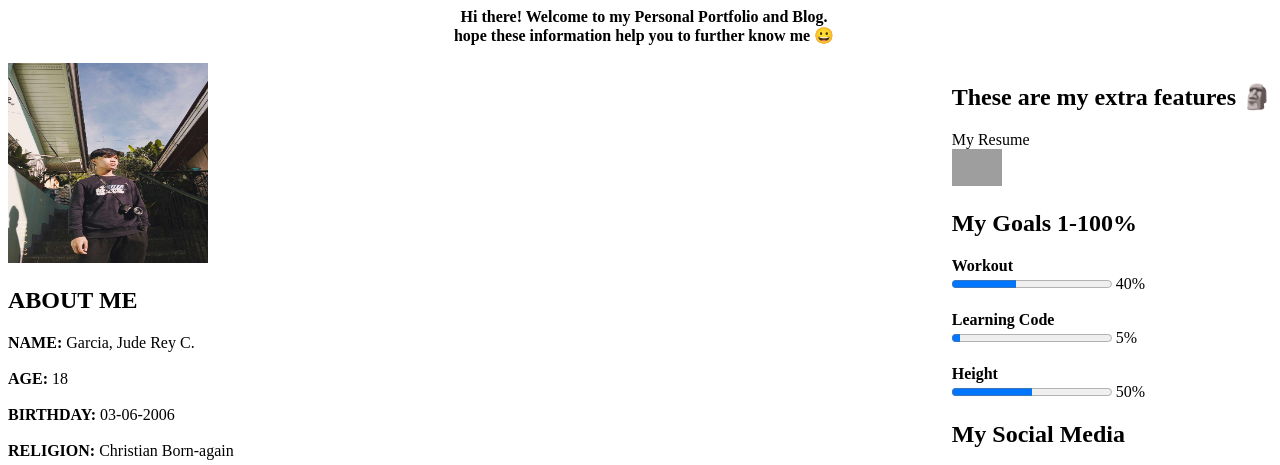
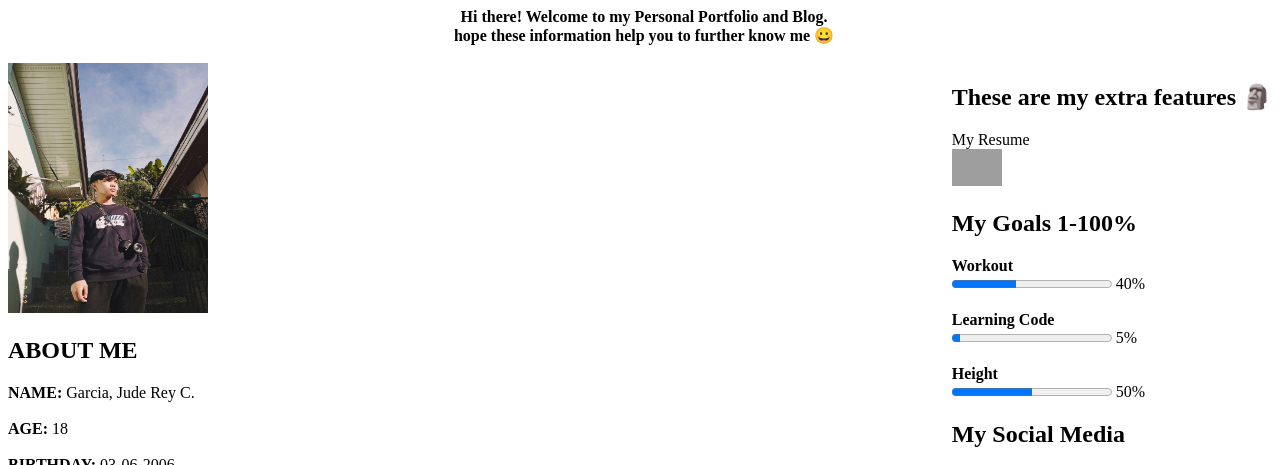
Before and after one commit to jude342/Jude-first-website, a plain HTML site: page index.html in a window 1280 px wide. Shown: the top 465 px of the page. Drawn offline with Linux system fonts and the light colour scheme; grey boxes are pictures that could not be loaded.

Commit message:
Update index.html

```diff
--- a/index.html
+++ b/index.html
@@ -55,7 +55,7 @@
       </label>
     </div>
 
-    <img src="JUDE.jpg" width="200" height="200" alt="DESCRIPTION"/>
+    <img src="JUDE.jpg" width="200" height="250" alt="DESCRIPTION"/>
 
     <h2>ABOUT ME</h2>
 
```
